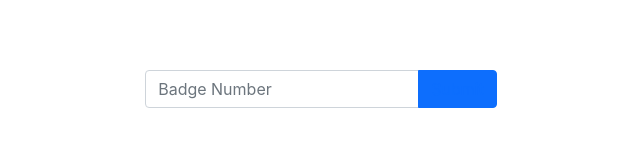
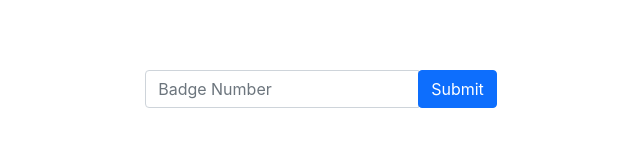
Before and after one commit to zbeyel/rf-checkout, a React (Create React App) app: page / in a window 1280 px wide. Shown: the part 311-458 px from the top of the page, without its empty margins (319-959 px from the left). Built offline with nearby package versions, Linux system fonts and the light colour scheme; the HTML template or start-up script is replaced by a standard one.

Commit message:
fixed styling on front page submit button

```diff
--- a/src/components/IssueSubmission.js
+++ b/src/components/IssueSubmission.js
@@ -5,11 +5,12 @@ function IssueSubmission() {
   return (
     <div>
       <FormGroup>
+        <Form.Label>Check all that apply</Form.Label>
         <Form.Check type="checkbox" label="Unresponsive"></Form.Check>
         <Form.Check type="checkbox" label="Unresponsive"></Form.Check>
         <Form.Check type="checkbox" label="Unresponsive"></Form.Check>
         <Form.Check type="checkbox" label="Unresponsive"></Form.Check>
-        <br></br>
+        <br />
         <Form.Label>Extra Notes:</Form.Label>
         <Form.Control as="textarea" rows={3}></Form.Control>
         <br />
--- a/src/components/LandingPage.js
+++ b/src/components/LandingPage.js
@@ -7,9 +7,9 @@ function LandingPage() {
     <div>
       <InputGroup>
         <FormControl placeholder="Badge Number"></FormControl>{" "}
-        <Button>
-          <Link to="/Available_units">Submit</Link>
-        </Button>
+        <Link to="/Available_units">
+          <Button>Submit</Button>
+        </Link>
       </InputGroup>
     </div>
   );
```
